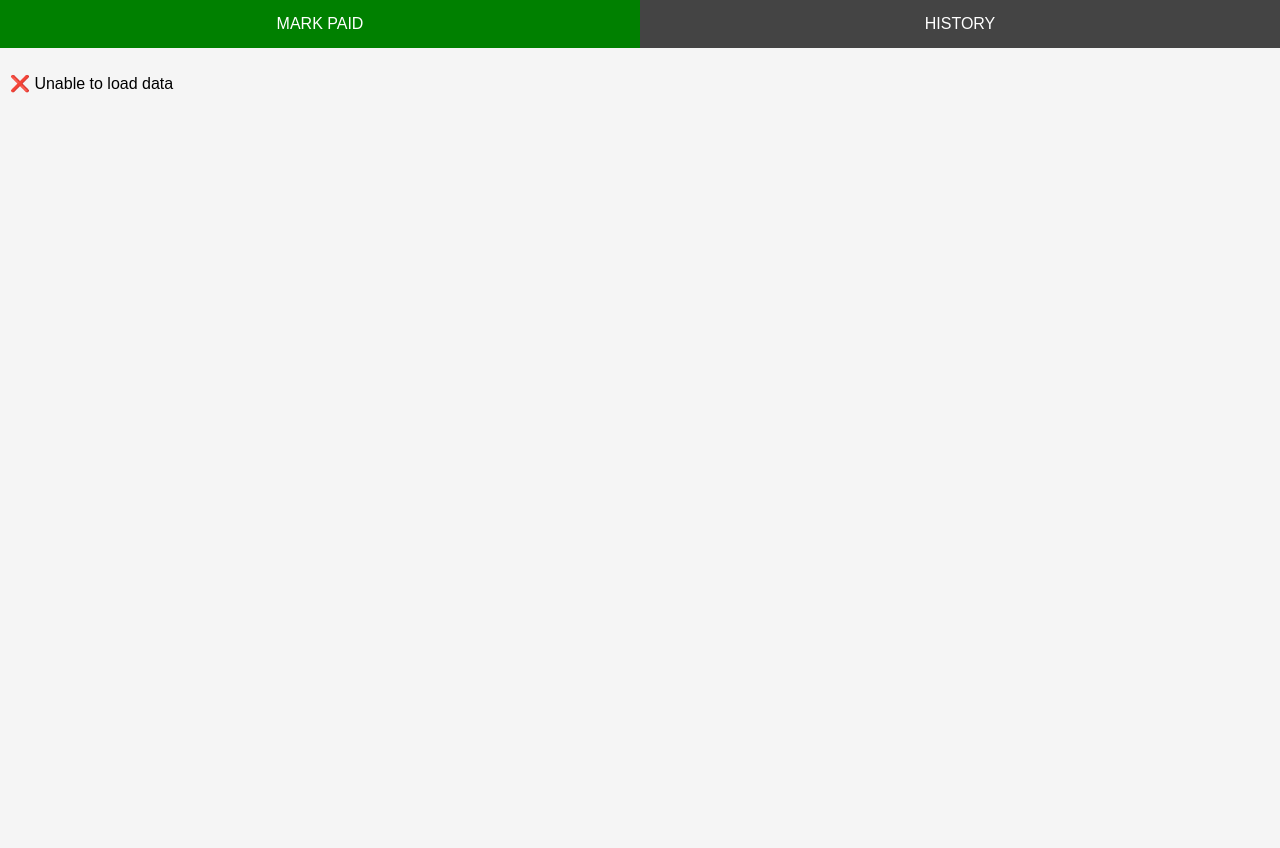
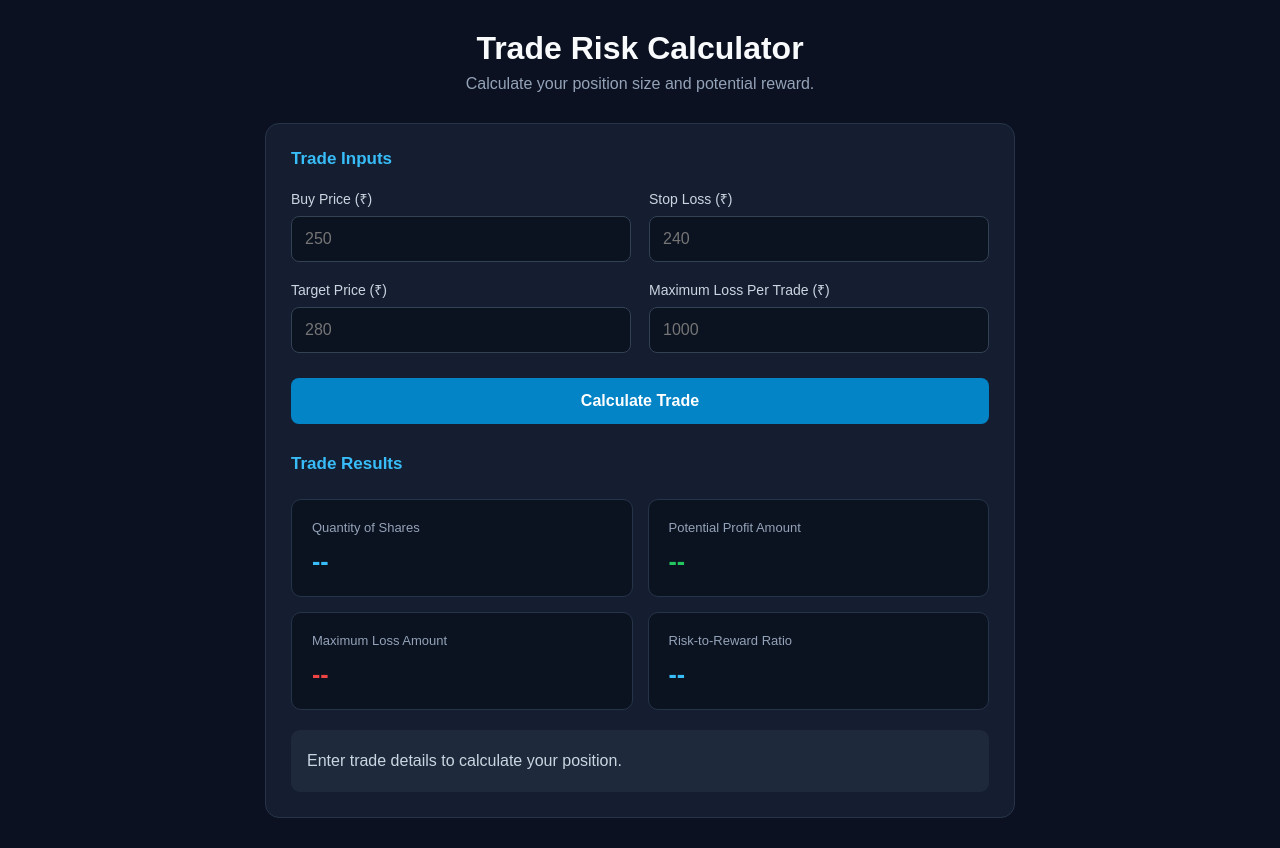
Before and after one commit to ShanuKumar1212/Risk-Calculator, a plain HTML site: page index.html in a window 1280 px wide. Before the commit the page ends 800 px from the top, so only its background shows below. Drawn offline with Linux system fonts and the light colour scheme; no server answers.

Commit message:
Update index.html

```diff
--- a/index.html
+++ b/index.html
@@ -1,220 +1,338 @@
+
 <!DOCTYPE html>
-<html>
+<html lang="en">
 <head>
-<meta name="viewport" content="width=device-width, initial-scale=1">
-<title>Rent Manager</title>
+<meta charset="UTF-8">
+<meta name="viewport" content="width=device-width, initial-scale=1.0">
+<title>Trade Risk Calculator</title>
 
 <style>
+* {
+    margin: 0;
+    padding: 0;
+    box-sizing: border-box;
+}
+
 body {
     font-family: Arial, sans-serif;
-  margin: 0;
-  background: #f5f5f5;
+    background: #0b1120;
+    color: #e5e7eb;
+    min-height: 100vh;
+    padding: 30px 15px;
 }
 
-/* Tabs */
-.tabs {
-  display: flex;
-  background: #222;
+.container {
+    max-width: 750px;
+    margin: auto;
 }
 
-.tabs button {
-  flex: 1;
-  padding: 15px;
-  font-size: 16px;
-  border: none;
-  color: white;
-  background: #444;
+h1 {
+    text-align: center;
+    color: #f8fafc;
+    margin-bottom: 8px;
 }
 
-.tabs button.active {
-  background: green;
+.subtitle {
+    text-align: center;
+    color: #94a3b8;
+    margin-bottom: 30px;
 }
 
-/* Content */
-.content {
-  padding: 10px;
+.calculator {
+    background: #151e30;
+    border: 1px solid #263449;
+    padding: 25px;
+    border-radius: 14px;
 }
 
-/* Cards */
-.card {
-  border-radius: 8px;
-  padding: 12px;
-  margin-bottom: 10px;
-  border: 1px solid #ccc;
+.section-title {
+    color: #38bdf8;
+    margin-bottom: 20px;
+    font-size: 17px;
 }
 
-.unpaid {
-  background: #ffe5e5; /* light red */
+.inputs {
+    display: grid;
+    grid-template-columns: repeat(2, 1fr);
+    gap: 18px;
 }
 
-.paid {
-  background: #e6ffe6; /* light green */
+.field label {
+    display: block;
+    margin-bottom: 8px;
+    color: #cbd5e1;
+    font-size: 14px;
 }
 
-/* Button */
-.pay {
-  background: green;
+.field input {
+    width: 100%;
+    padding: 13px;
+    background: #0b1220;
+    border: 1px solid #334155;
+    border-radius: 8px;
     color: white;
-  padding: 10px;
-  border: none;
-  width: 100%;
     font-size: 16px;
-  border-radius: 5px;
+    outline: none;
 }
 
-.pay:disabled {
-  background: gray;
+.field input:focus {
+    border-color: #38bdf8;
 }
 
-/* History list */
-.item {
-  padding: 15px;
-  border-bottom: 1px solid #ddd;
-  font-size: 18px;
-  background: white;
+button {
+    width: 100%;
+    margin-top: 25px;
+    padding: 14px;
+    background: #0284c7;
+    border: none;
+    border-radius: 8px;
+    color: white;
+    font-size: 16px;
+    font-weight: bold;
     cursor: pointer;
+}
+
+button:hover {
+    background: #0369a1;
+}
+
+.results {
+    margin-top: 25px;
+    display: grid;
+    grid-template-columns: repeat(2, 1fr);
+    gap: 15px;
+}
+
+.result-card {
+    background: #0b1220;
+    border: 1px solid #263449;
+    padding: 20px;
+    border-radius: 10px;
+}
+
+.result-card p {
+    color: #94a3b8;
+    font-size: 13px;
+    margin-bottom: 12px;
+}
+
+.result-card h2 {
+    font-size: 25px;
+    color: #f8fafc;
+    overflow-wrap: anywhere;
+}
+
+.green {
+    color: #22c55e !important;
+}
+
+.red {
+    color: #ef4444 !important;
+}
+
+.blue {
+    color: #38bdf8 !important;
+}
+
+.error {
+    color: #f87171;
+    text-align: center;
+    margin-top: 15px;
+}
+
+.summary {
+    margin-top: 20px;
+    padding: 16px;
+    border-radius: 9px;
+    background: #1e293b;
+    line-height: 1.9;
+    color: #cbd5e1;
+}
+
+@media(max-width: 550px) {
+    .inputs, .results {
+        grid-template-columns: 1fr;
+    }
+
+    .calculator {
+        padding: 18px;
+    }
 }
 </style>
 </head>
 
 <body>
 
-<!-- Tabs -->
-<div class="tabs">
-  <button id="tabPay" class="active" onclick="showPay()">MARK PAID</button>
-  <button id="tabHistory" onclick="showHistory()">HISTORY</button>
+<div class="container">
+
+    <h1>Trade Risk Calculator</h1>
+
+    <p class="subtitle">
+        Calculate your position size and potential reward.
+    </p>
+
+    <div class="calculator">
+
+        <h3 class="section-title">Trade Inputs</h3>
+
+        <div class="inputs">
+
+            <div class="field">
+                <label>Buy Price (₹)</label>
+                <input type="number" id="buy" placeholder="250" step="any">
             </div>
 
-<div id="content" class="content"></div>
+            <div class="field">
+                <label>Stop Loss (₹)</label>
+                <input type="number" id="sl" placeholder="240" step="any">
+            </div>
+
+            <div class="field">
+                <label>Target Price (₹)</label>
+                <input type="number" id="target" placeholder="280" step="any">
+            </div>
+
+            <div class="field">
+                <label>Maximum Loss Per Trade (₹)</label>
+                <input type="number" id="maxLoss" placeholder="1000" step="any">
+            </div>
+
+        </div>
+
+        <button onclick="calculate()">Calculate Trade</button>
+
+        <p class="error" id="error"></p>
+
+        <h3 class="section-title" style="margin-top:30px;">
+            Trade Results
+        </h3>
+
+        <div class="results">
+
+            <div class="result-card">
+                <p>Quantity of Shares</p>
+                <h2 id="quantity" class="blue">--</h2>
+            </div>
+
+            <div class="result-card">
+                <p>Potential Profit Amount</p>
+                <h2 id="profit" class="green">--</h2>
+            </div>
+
+            <div class="result-card">
+                <p>Maximum Loss Amount</p>
+                <h2 id="loss" class="red">--</h2>
+            </div>
+
+            <div class="result-card">
+                <p>Risk-to-Reward Ratio</p>
+                <h2 id="ratio" class="blue">--</h2>
+            </div>
+
+        </div>
+
+        <div class="summary" id="summary">
+            Enter trade details to calculate your position.
+        </div>
+
+    </div>
+
+</div>
 
 <script>
-/* 🔴 MUST BE APPS SCRIPT WEB APP URL */
-const API = "https://script.google.com/macros/s/AKfycbzBD8tBuor2JEJy3JHoe0Me87stRuwXJZIWvVgPyUxCnajFd9x7Wq1ZX-ZOMQpfSwId/exec";
 
-let tenants = [];
+function calculate() {
 
-/* ================= LOAD TENANTS ================= */
-fetch(API)
-  .then(res => res.json())
-  .then(data => {
-    tenants = data;
-    showPay();
-  })
-  .catch(() => {
-    document.getElementById("content").innerHTML =
-      "<p>❌ Unable to load data</p>";
-  });
+    const buy = Number(document.getElementById("buy").value);
+    const sl = Number(document.getElementById("sl").value);
+    const target = Number(document.getElementById("target").value);
+    const maxLoss = Number(document.getElementById("maxLoss").value);
 
-/* ================= TAB SWITCH ================= */
-function setActive(id) {
-  document.getElementById("tabPay").classList.remove("active");
-  document.getElementById("tabHistory").classList.remove("active");
-  document.getElementById(id).classList.add("active");
-}
+    const error = document.getElementById("error");
+    error.textContent = "";
 
-/* ================= MARK PAID TAB ================= */
-function showPay() {
-  setActive("tabPay");
-  let html = "";
-
-  tenants.forEach(t => {
-    if (t[4] !== "PAID") {
-      html += `
-        <div class="card unpaid">
-          <b>Room:</b> ${t[0]}<br>
-          <b>Name:</b> ${t[1]}<br>
-          <b>Rent:</b> ₹${t[2]}<br>
-          <b>Due:</b> ${t[3]}<br><br>
-
-          <button class="pay" id="btn-${t[0]}" onclick="pay('${t[0]}')">
-            MARK PAID
-          </button>
-        </div>
-      `;
-    }
-  });
-
-  document.getElementById("content").innerHTML =
-    html || "<b>✅ All rents paid</b>";
-}
-
-/* ================= HISTORY TAB ================= */
-function showHistory() {
-  setActive("tabHistory");
-  let html = "<h3>Select Tenant</h3>";
-
-  tenants.forEach(t => {
-    html += `
-      <div class="item" onclick="openHistory('${t[0]}','${t[1]}')">
-        Room ${t[0]} - ${t[1]}
-      </div>
-    `;
-  });
-
-  document.getElementById("content").innerHTML = html;
-}
-
-/* ================= MARK PAID ACTION ================= */
-function pay(room) {
-  if (!confirm("Confirm rent received?")) return;
-
-  const btn = document.getElementById("btn-" + room);
-  if (btn) {
-    btn.disabled = true;
-    btn.innerText = "PAID";
-  }
-
-  fetch(API, {
-    method: "POST",
-    body: new URLSearchParams({ room })
-  }).then(() => {
-    tenants = tenants.map(t => {
-      if (t[0] == room) t[4] = "PAID";
-      return t;
-    });
-  });
-}
-
-/* ================= VIEW HISTORY (PAID ONLY) ================= */
-function openHistory(room, name) {
-  fetch(API + "?room=" + encodeURIComponent(room))
-    .then(res => res.text())
-    .then(text => {
-
-      // DEBUG safety: show error if backend fails
-      let data;
-      try {
-        data = JSON.parse(text);
-      } catch (e) {
-        document.getElementById("content").innerHTML =
-          "<h3>History Error</h3><pre>" + text + "</pre>";
+    if (
+        ![buy, sl, target, maxLoss].every(Number.isFinite) ||
+        buy <= 0 || sl <= 0 || target <= 0 || maxLoss <= 0
+    ) {
+        error.textContent = "Please enter valid positive values.";
         return;
     }
 
-      let html = `<h3>📜 ${name} (Room ${room})</h3>`;
-
-      if (!Array.isArray(data) || data.length === 0) {
-        html += `<div class="card unpaid">❌ No rent payment recorded yet.</div>`;
-      } else {
-        data.forEach(h => {
-          html += `
-            <div class="card paid">
-              <b>Month:</b> ${h[2]}<br>
-              <b>Amount:</b> ₹${h[3]}<br>
-              <b>Paid Date:</b> ${new Date(h[4]).toDateString()}
-            </div>
-          `;
-        });
+    if (sl >= buy) {
+        error.textContent = "Stop loss must be below buy price.";
+        return;
     }
 
-      html += `<button onclick="showHistory()">⬅ BACK</button>`;
-      document.getElementById("content").innerHTML = html;
-    })
-    .catch(err => {
-      document.getElementById("content").innerHTML =
-        "<p>❌ Failed to load history</p><pre>" + err + "</pre>";
+    if (target <= buy) {
+        error.textContent = "Target must be above buy price.";
+        return;
+    }
+
+    // Risk and reward per share
+    const riskPerShare = buy - sl;
+    const rewardPerShare = target - buy;
+
+    // Calculate quantity based on maximum acceptable loss
+    const quantity = Math.floor(maxLoss / riskPerShare);
+
+    if (quantity < 1) {
+        error.textContent =
+            "Maximum loss amount is too small to buy even one share.";
+        return;
+    }
+
+    // Actual profit and loss based on whole shares
+    const actualLoss = quantity * riskPerShare;
+    const profit = quantity * rewardPerShare;
+
+    // Risk reward ratio
+    const ratio = rewardPerShare / riskPerShare;
+
+    const format = value =>
+        "₹" + value.toLocaleString("en-IN", {
+            maximumFractionDigits: 2
         });
+
+    // Display outputs
+    document.getElementById("quantity").textContent = quantity;
+
+    document.getElementById("profit").textContent =
+        format(profit);
+
+    document.getElementById("loss").textContent =
+        format(actualLoss);
+
+    document.getElementById("ratio").textContent =
+        "1 : " + ratio.toFixed(2);
+
+    // Summary
+    document.getElementById("summary").innerHTML = `
+        <strong>TRADE ANALYSIS</strong><br>
+
+        Buy Price: ${format(buy)}<br>
+
+        Stop Loss: ${format(sl)}<br>
+
+        Target Price: ${format(target)}<br>
+
+        Risk Per Share: ${format(riskPerShare)}<br>
+
+        Reward Per Share: ${format(rewardPerShare)}<br>
+
+        Quantity: <strong>${quantity} shares</strong><br>
+
+        Actual Maximum Loss:
+        <strong style="color:#ef4444">${format(actualLoss)}</strong><br>
+
+        Potential Profit:
+        <strong style="color:#22c55e">${format(profit)}</strong><br>
+
+        Risk-to-Reward:
+        <strong>1 : ${ratio.toFixed(2)}</strong>
+    `;
 }
+
 </script>
 
 </body>
```
Lines whose indentation alone changed are shown as unchanged.
